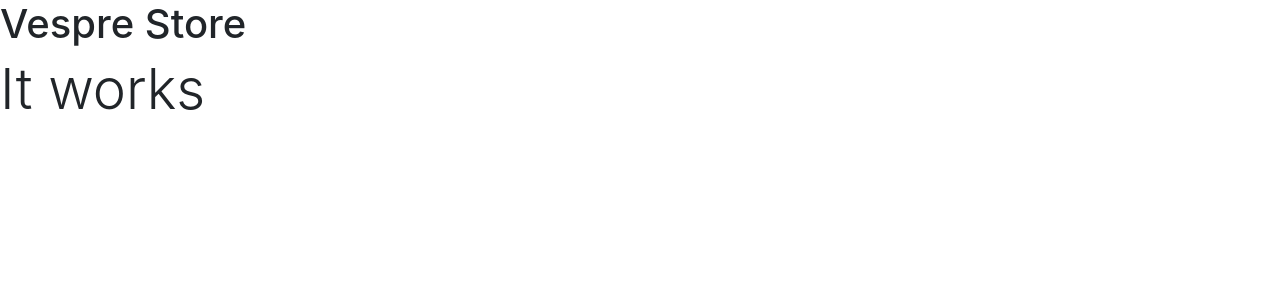
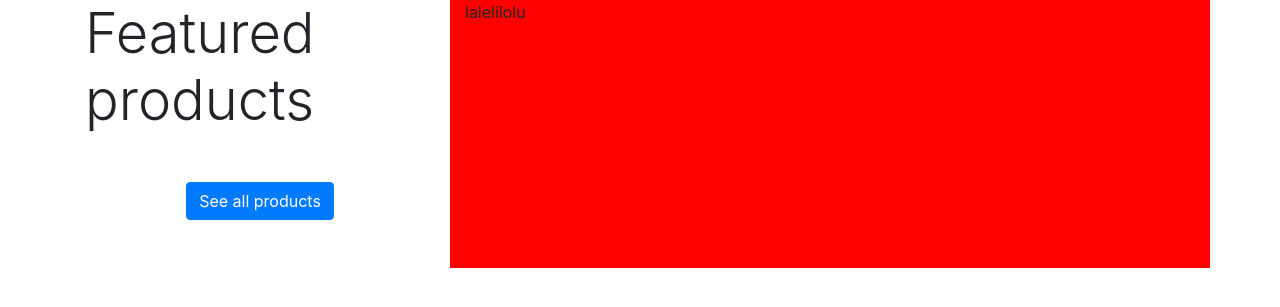
Before and after one commit to Khalanar/vespre, a Django app: page / in a window 1280 px wide. Shown: the top 307 px of the page. Run offline with Django 3.2, Linux system fonts and the light colour scheme.

Commit message:
Add homepage content

```diff
--- a/home/templates/home/index.html
+++ b/home/templates/home/index.html
@@ -1,6 +1,30 @@
 {% extends "base.html" %}
 {% load static %}
 
+
+{% block page_header %}
+    <div class="container header-container">
+        <div class="row">
+            <div class="col"></div>
+        </div>
+    </div>
+{% endblock %}
+
 {% block content %}
-<h1 class="display-4">It works</h1>
+    <div class="container h-100">
+        <div class="row h-100">
+            <div class="col-12 col-md-4 my-auto">
+                <h1 class="display-4 logo-font text-black">Featured products</h1>
+                <div class="my-5 text-center">
+                    <h4>
+                        <a href="" class="btn btn-primary">See all products</a>
+                    </h4>
+                </div>
+            </div>
+            <div class="col-12 col-md-8" style="background-color:red">
+                lalelilolu
+            </div>
+
+        </div>
+    </div>
 {% endblock %}
--- a/templates/base.html
+++ b/templates/base.html
@@ -31,7 +31,6 @@
     <title>Vespre {% block title %}{% endblock %}</title>
   </head>
   <body>
-    <h1>Vespre Store</h1>
     <header class="container-fluid fixed-top"></header>
 
     {% if messages %}
```
Lines whose indentation alone changed are shown as unchanged.
